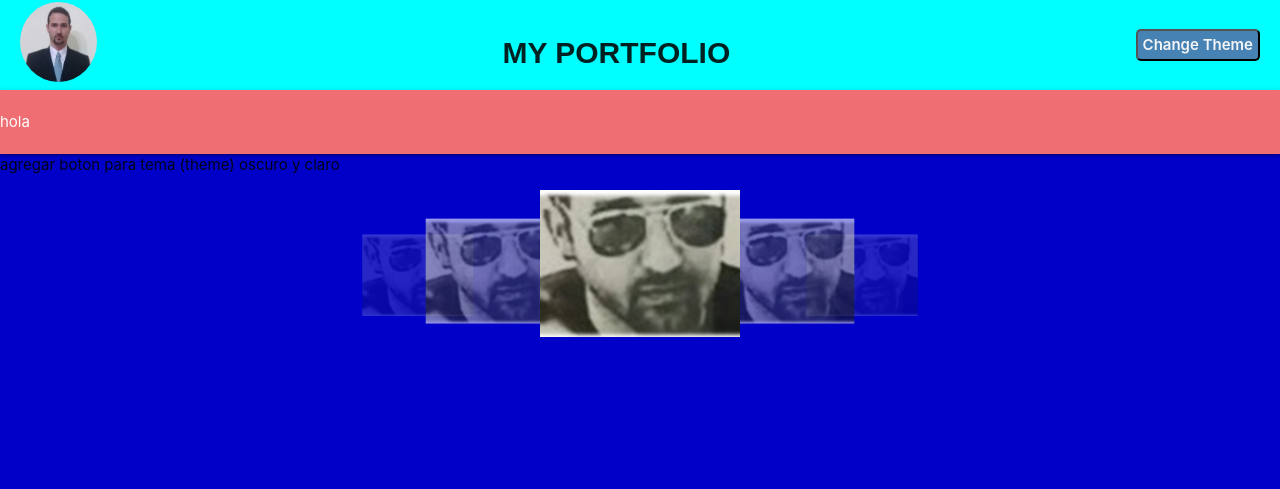
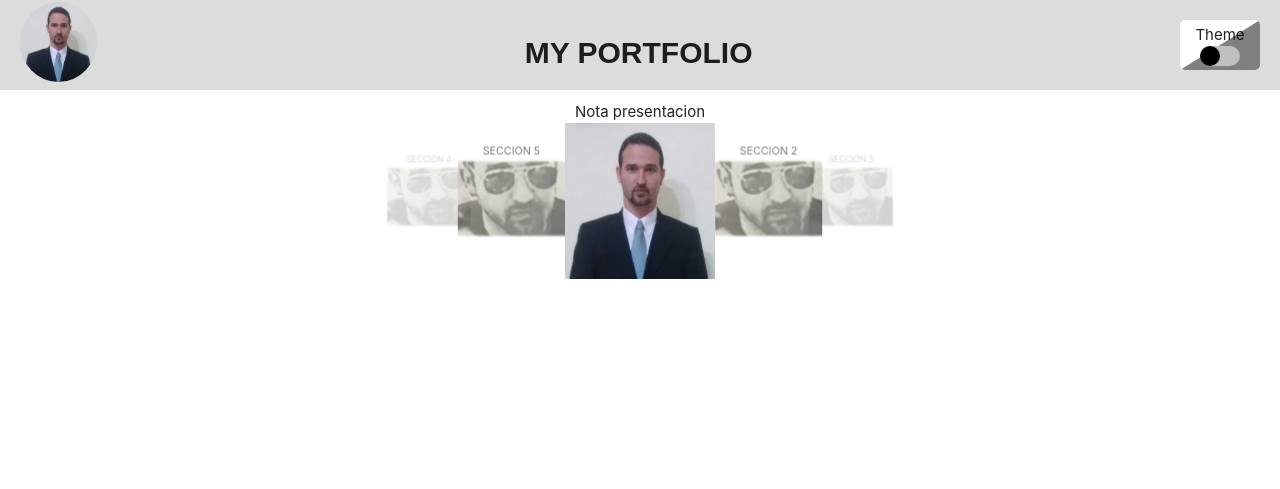
Before and after one commit to ecometto/ecometto.github.io, a PHP site: page / in a window 1280 px wide. Shown: the top 489 px of the page. Run offline with PHP 8.4, Linux system fonts and the light colour scheme.

Commit message:
actualizando

```diff
--- a/index.html
+++ b/index.html
@@ -6,11 +6,11 @@
     <meta http-equiv="X-UA-Compatible" content="IE=edge">
     <meta name="viewport" content="width=device-width, initial-scale=1.0">
     <!-- materialize  -->
-        <!-- Compiled and minified CSS -->
-        <link rel="stylesheet" href="https://cdnjs.cloudflare.com/ajax/libs/materialize/1.0.0/css/materialize.min.css">
-        <!-- Compiled and minified JavaScript -->
-        <script  defer src="https://cdnjs.cloudflare.com/ajax/libs/materialize/1.0.0/js/materialize.min.js"></script>
-        <link rel="stylesheet" href="styles/style.css">
+    <!-- Compiled and minified CSS -->
+    <link rel="stylesheet" href="https://cdnjs.cloudflare.com/ajax/libs/materialize/1.0.0/css/materialize.min.css">
+    <!-- Compiled and minified JavaScript -->
+    <script defer src="https://cdnjs.cloudflare.com/ajax/libs/materialize/1.0.0/js/materialize.min.js"></script>
+    <link rel="stylesheet" href="styles/style.css">
     <title>My Portfolio</title>
 </head>
 
@@ -18,43 +18,124 @@
     <header>
         <div class="icon-container">
             <div>
-                <img src="img/carnet.jpg" alt="ecometto picture" >
+                <img src="img/carnet.jpg" alt="ecometto picture">
             </div>
             <div>
                 <h2>MY PORTFOLIO</h2>
             </div>
-            <div>
-                <button>Change Theme</button>
+            <div class="theme">
+                <p class="textTheme">Theme</p>
+                <div class="onOff">
+                    <div class="ball">
+                    </div>
+                </div>
             </div>
         </div>
-        <nav>
-            <div class="carousel">
-                hola
-                <a class="carousel-item" href="#"><img src="img/f1.jpg"></a>
-                <a class="carousel-item" href="#"><img src="img/f1.jpg"></a>
-                <a class="carousel-item" href="#"><img src="img/f1.jpg"></a>
-                <a class="carousel-item" href="#"><img src="img/f1.jpg"></a>
-                <a class="carousel-item" href="#"><img src="img/f1.jpg"></a>
+
+        <!-- <div class="carousel">
+            <a class="carousel-item" href="#">
+                <img src="IMG/carnet.jpg">
+                <div class="text-carousel-container">
+                    <p>Nota presentacion</p>
+                </div>
+            </a>
+            <a class="carousel-item" href="#two!"><img src="IMG/carnet.jpg"></a>
+            <a class="carousel-item" href="#three!"><img src="IMG/carnet.jpg"></a>
+            <a class="carousel-item" href="#four!"><img src="IMG/carnet.jpg"></a>
+            <a class="carousel-item" href="#five!"><img src="IMG/carnet.jpg"></a>
+          </div> -->
+
+        <div class="carousel">
+            <div class="carousel-item" href="#">
+                <div class="text-carousel-container">
+                    <p>Nota presentacion</p>
+                </div>
+                <img src="IMG/carnet.jpg">
             </div>
-        </nav>
+            <div class="carousel-item" href="#">
+                <div class="text-carousel-container">
+                    <p>SECCION 2</p>
+                </div>
+                <img src="IMG/f1.jpg">
+            </div>
+            <div class="carousel-item" href="#">
+                <div class="text-carousel-container">
+                    <p>SECCION 3</p>
+                </div>
+                <img src="IMG/f1.jpg">
+            </div>
+            <div class="carousel-item" href="#">
+                <div class="text-carousel-container">
+                    <p>SECCION 4</p>
+                </div>
+                <img src="IMG/f1.jpg">
+            </div>
+            <div class="carousel-item" href="#">
+                <div class="text-carousel-container">
+                    <p>SECCION 5</p>
+                </div>
+                <img src="IMG/f1.jpg">
+            </div>
+
+        </div>
     </header>
-    agregar boton para tema (theme) oscuro y claro
+
     <main>
-        <section></section>
-        <section></section>
-        <section></section>
-        <section></section>
-        <section></section>
+        <section class="section1">
+            <p id="presentacion-parrafo">Este sitio WEB es para presentar mi curriculum vitae y poner a su
+                consideración mis aptitudes profesionale, laborales y académicas. <br>
+                Mi nombre es <strong>Edgardo Daniel Cometto</strong> . Tengo 42 años. Soy casado, tengo 3 hijas, y vivo
+                en
+                Córdoba Capital.-
+                <br>
+                Egresé como Licenciado en Organización Industrial en la Universidad Tecnológica Nacional
+                (Facultad Regional Rafaela) en el año 2010.
+                <br>
+                A lo largo de mi carrera laboral he formado parte de distintos equipos de trabajo, en áreas
+                relacionadas a la logística, Compras, Planificación y Programación.
+                <br>
+                En los últimos 2 años he ampliado mis conocimientos a lo referido a programación y desarrollo de
+                sistemas informáticos, lo cual es una de mis mayores pasiones.
+                <br>
+                Mi objetivo profesional siempre fue poder formar parte de una empresa sólida, de
+                primer nivel, que valore y reconozca los aportes realizados por sus recursos humanos,
+                desarrollándome en un ambiente profesional en el que pueda interactuar con mis pares,
+                mejorando la eficiencia del grupo y acumulando nuevos conocimientos.
+                <br>
+                Sin más, y a la espera de su contacto para coordinar una entrevista, saludo muy atentamente.
+            </p>
+        </section>
+        <section class="section2">
+            <p>seccion de la nota 2 </p>
+            <p>Lorem ipsum dolor sit amet.</p>
+            <p>Lorem ipsum dolor sit amet consectetur, adipisicing elit. Temporibus, molestias eligendi! Officiis quo cum commodi ratione suscipit, aperiam vel aliquid?</p>
+        </section>
+        <section class="section3">
+            <p>seccion de la nota 3 </p>
+            <p>Lorem ipsum dolor sit, amet consectetur adipisicing elit. Maiores, reprehenderit!</p>
+            <p>Lorem ipsum dolor sit amet consectetur, adipisicing elit. Temporibus, molestias eligendi! Officiis quo cum commodi ratione suscipit, aperiam vel aliquid?</p>
+        </section>
+        <section class="section4">
+            <p>seccion de la nota 4 </p>
+            <p>Lorem ipsum dolor sit amet consectetur adipisicing elit.</p>
+            <p>Lorem ipsum dolor sit amet consectetur, adipisicing elit. Temporibus, molestias eligendi! Officiis quo cum commodi ratione suscipit, aperiam vel aliquid?</p>
+        </section>
+        <section class="section5">
+            <p>seccion de la nota 5 </p>
+            <p>Lorem ipsum dolor sit amet consectetur adipisicing elit. Fugit ipsum quas praesentium.</p>
+            <p>Lorem ipsum dolor sit amet consectetur, adipisicing elit. Temporibus, molestias eligendi! Officiis quo cum commodi ratione suscipit, aperiam vel aliquid?</p>
+        </section>
     </main>
 
 
+    <!-- script de materialize para carrusel  -->
     <script>
         document.addEventListener('DOMContentLoaded', function () {
             var elems = document.querySelectorAll('.carousel');
             var instances = M.Carousel.init(elems, {
-                duration: 200, //	Transition duration in milliseconds.
+                duration: 500, //	Transition duration in milliseconds.
                 dist: -100, //	Perspective zoom. If 0, all items are the same size.
-                shift: 0, //	Set the spacing of the center item.
+                shift: -20, //	Set the spacing of the center item.
                 padding: 0, //	Set the padding between non center items.
                 numVisible: 5, //	Set the number of visible items.
                 fullWidth: false, //	Make the carousel a full width slider like the second example.
@@ -65,6 +146,7 @@
         });
 
     </script>
+    <script defer src="js/main.js"></script>
 
 </body>
 
--- /dev/null
+++ b/js/main.js
@@ -0,0 +1,35 @@
+const botonTheme = document.querySelector('.onOff')
+const ballTheme = document.querySelector('.ball')
+
+botonTheme.addEventListener('click', () => {
+
+    if (ballTheme.style.left == "") {
+        ballTheme.style.left = "20px"
+        ballTheme.style.backgroundColor = "white";
+
+        // agregar aqui el cambio de VideoColorSpace.apply. ver como
+
+    } else if (ballTheme.style.left == "20px") {
+        ballTheme.style.left = ""
+        ballTheme.style.backgroundColor = "black";
+
+        // agregar aqui el cambio de VideoColorSpace.apply. ver como
+    }
+})
+
+const cards = document.querySelectorAll('.carousel-item')
+const secciones = document.querySelectorAll('section')
+
+
+cards.forEach((card, index)=>{
+    secciones[index].style.display = "none"
+
+    card.addEventListener('click',()=>{
+        secciones.forEach(secc=>{
+            secc.style.display = "none"
+        })
+        secciones[index].style.display = "block"
+
+
+    })
+})
--- a/styles/_var.scss
+++ b/styles/_var.scss
@@ -1,5 +1,6 @@
 
-$color1: rgb(0,0,200);
+$color1: rgb(220,220,220);
+$color2: rgb(20,20,20);
 
 @mixin centrar($justify: center){
     display: flex;
--- a/styles/style.css
+++ b/styles/style.css
@@ -5,7 +5,7 @@
 }
 
 .icon-container {
-  background-color: aqua;
+  background-color: rgb(220, 220, 220);
   padding: 0 20px;
   display: flex;
   justify-content: space-between;
@@ -20,14 +20,64 @@
   font-weight: 800;
   font-size: 30px;
 }
-.icon-container button {
-  padding: 5px;
+.icon-container .theme {
+  background-color: white;
+  width: 80px;
+  height: 50px;
+  display: flex;
+  justify-content: center;
+  align-items: center;
+  flex-direction: column;
+  text-align: center;
+  overflow: hidden;
+  position: relative;
   border-radius: 5px;
-  background-color: steelblue;
-  color: whitesmoke;
-  font-weight: 600;
+}
+.icon-container .theme::after {
+  content: "";
+  position: absolute;
+  top: -25px;
+  left: 0px;
+  width: 150px;
+  height: 150px;
+  background-color: gray;
+  transform: skewX(-58deg);
+}
+.icon-container .theme .textTheme {
+  z-index: 2;
+}
+.icon-container .theme .onOff {
+  position: relative;
+  width: 40px;
+  height: 20px;
+  background-color: silver;
+  border-radius: 10px;
+  cursor: pointer;
+  z-index: 2;
+}
+.icon-container .theme .onOff .ball {
+  position: absolute;
+  top: 0px;
+  left: 0px;
+  width: 20px;
+  height: 20px;
+  background-color: black;
+  border-radius: 50%;
 }
 
-body {
-  background-color: rgb(0, 0, 200);
+.carousel {
+  padding: 0px;
+  height: 200px;
+  margin: 0px;
+}
+.carousel .carousel-item {
+  display: flex;
+  justify-content: center;
+  align-items: center;
+  flex-direction: column;
+  cursor: pointer;
+}
+.carousel .carousel-item img {
+  width: 150px;
+  height: auto;
 }/*# sourceMappingURL=style.css.map */
--- a/styles/style.scss
+++ b/styles/style.scss
@@ -4,7 +4,7 @@
     @include v.reset();
 }
 .icon-container {
-    background-color: aqua;
+    background-color: v.$color1;
     padding: 0 20px;
     @include v.centrar(space-between);
 
@@ -18,18 +18,68 @@
             weight: 800;
             size: 30px;
         }
-
     }
 
-    button {
-        padding: 5px;
+    .theme {
+        background-color: white;
+        width: 80px;
+        height: 50px;
+        @include v.centrar();
+        flex-direction: column;
+        text-align: center;
+        overflow: hidden;
+        position: relative;
         border-radius: 5px;
-        background-color: steelblue;
-        color: whitesmoke;
-        font-weight: 600;
+
+        &::after {
+            content: "";
+            position: absolute;
+            top: -25px;
+            left: 0px;
+            width: 150px;
+            height: 150px;
+            background-color: gray;
+            transform: skewX(-58deg);
+        }
+
+        .textTheme {
+            z-index: 2;
+        }
+
+        .onOff {
+            position: relative;
+            width: 40px;
+            height: 20px;
+            background-color: silver;
+            border-radius: 10px;
+            cursor: pointer;
+            z-index: 2;
+
+            .ball {
+                position: absolute;
+                top: 0px;
+                left: 0px;
+                width: 20px;
+                height: 20px;
+                background-color: black;
+                border-radius: 50%;
+            }
+        }
     }
 }
 
-body {
-    background-color: v.$color1;
+.carousel {
+    padding: 0px;
+    height: 200px;
+    margin: 0px;
+    .carousel-item{
+        @include v.centrar();
+        flex-direction: column;
+        cursor: pointer;
+
+        img{
+            width: 150px;
+            height: auto;
+        }
+    }
 }
```
Also changed, not shown: 1 other file.
